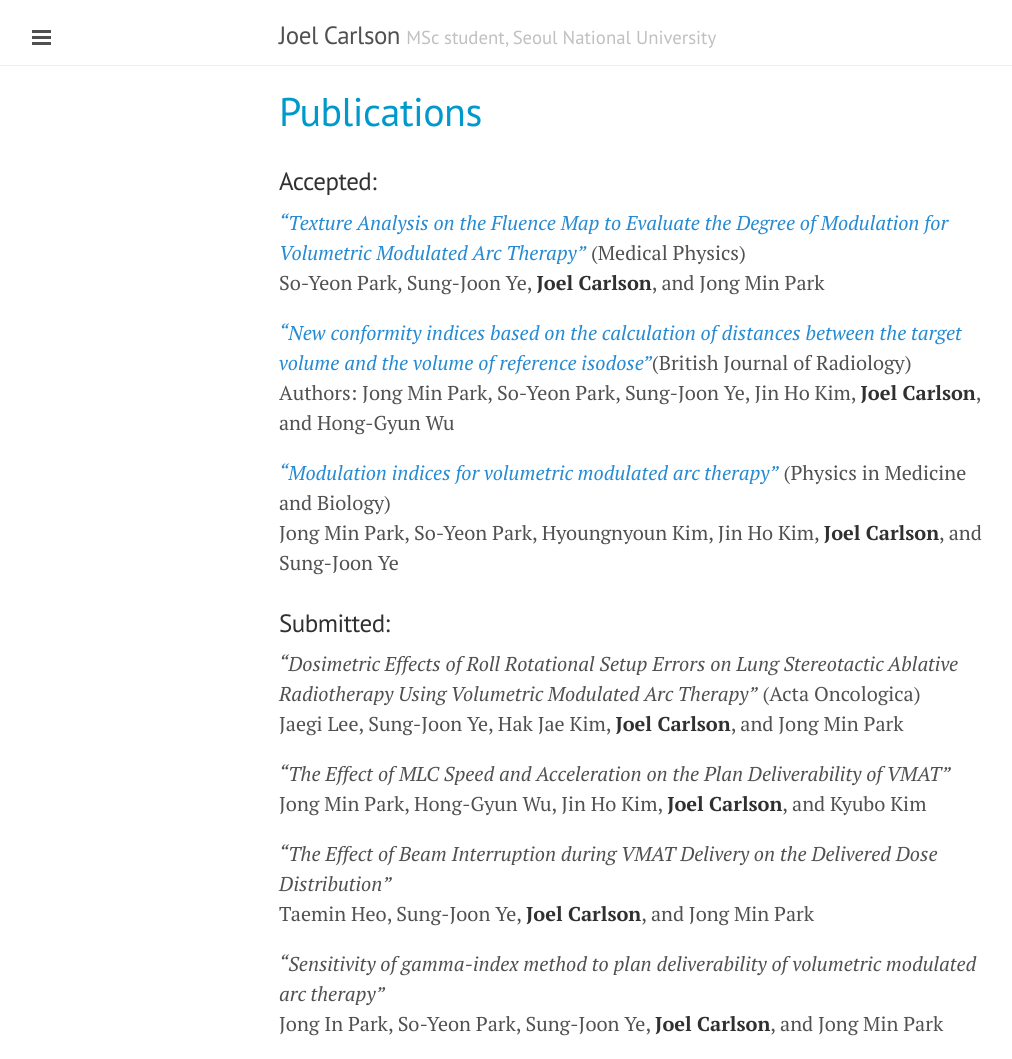
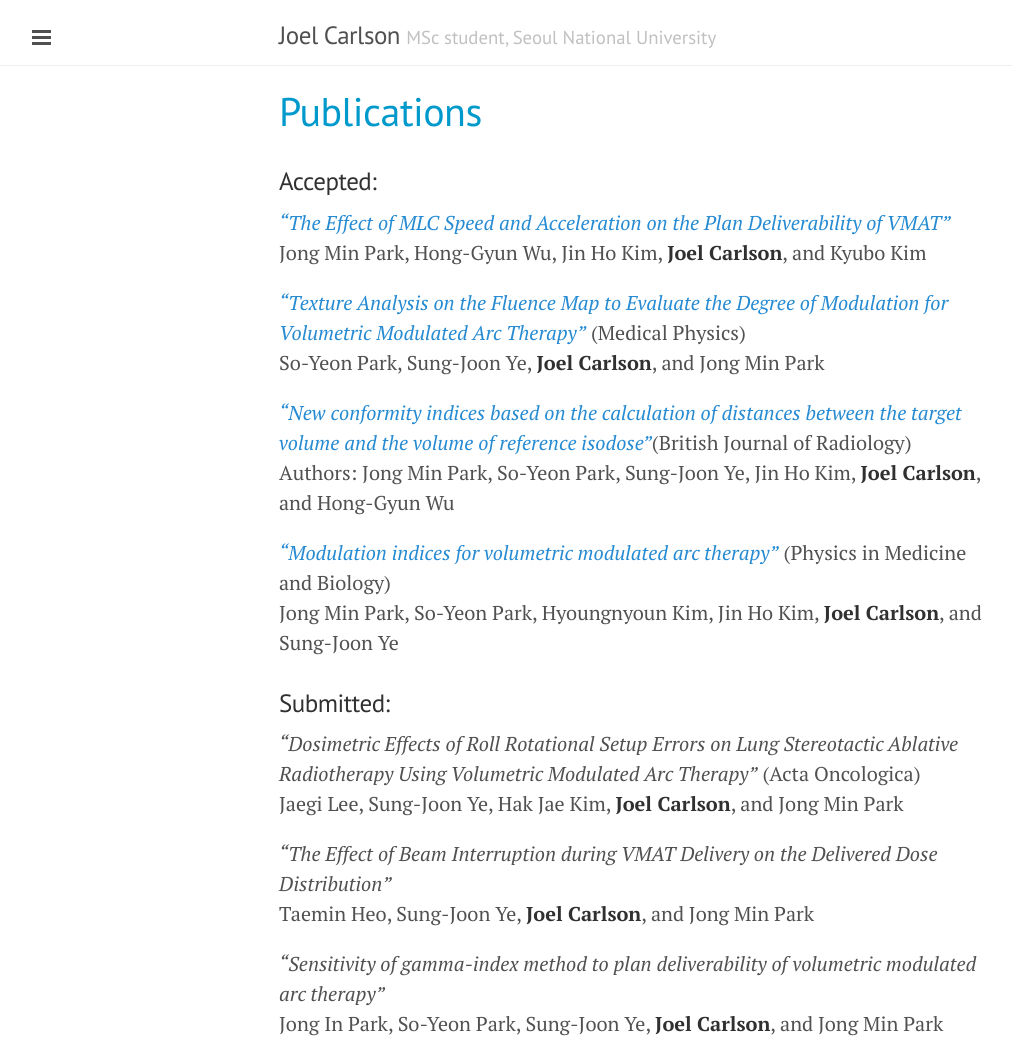
Before and after one commit to joelcarlson/joelcarlson.github.io, a Jekyll site: the page built from Publications.md, in a window 1280 px wide. Shown: the whole page, without its empty margins (1-1013 px from the left). Built offline with Jekyll 4.4.1, drawn with Linux system fonts in a browser that asks for light colours; Markdown is read by kramdown in place of the engine named in the settings; part of the change alters nothing that is shown.

```diff
--- a/Publications.md
+++ b/Publications.md
@@ -5,6 +5,9 @@ permalink: /publications/
 ---
 
 ###Accepted:
+<a href="http://www.ncbi.nlm.nih.gov/pubmed/25734490">*"The Effect of MLC Speed and Acceleration on the Plan Deliverability of VMAT"*</a><br>
+Jong Min Park, Hong-Gyun Wu, Jin Ho Kim, **Joel Carlson**, and Kyubo Kim
+
 <a href="http://scitation.aip.org/content/aapm/journal/medphys/41/11/10.1118/1.4897388">*"Texture Analysis on the Fluence Map to Evaluate the Degree of Modulation for Volumetric Modulated Arc Therapy"*</a> (Medical Physics)<br>
 So-Yeon Park, Sung-Joon Ye, **Joel Carlson**, and Jong Min Park
 
@@ -18,9 +21,6 @@ Jong Min Park, So-Yeon Park, Hyoungnyoun Kim, Jin Ho Kim, **Joel Carlson**, and
 *"Dosimetric Effects of Roll Rotational Setup Errors on Lung Stereotactic Ablative Radiotherapy Using Volumetric Modulated Arc Therapy"*  (Acta Oncologica)<br>
 Jaegi Lee, Sung-Joon Ye, Hak Jae Kim, **Joel Carlson**, and Jong Min Park
 
-*"The Effect of MLC Speed and Acceleration on the Plan Deliverability of VMAT"*<br>
-Jong Min Park, Hong-Gyun Wu, Jin Ho Kim, **Joel Carlson**, and Kyubo Kim
-
 *"The Effect of Beam Interruption during VMAT Delivery on the Delivered Dose Distribution"*<br>
 Taemin Heo, Sung-Joon Ye, **Joel Carlson**, and Jong Min Park
 
```
